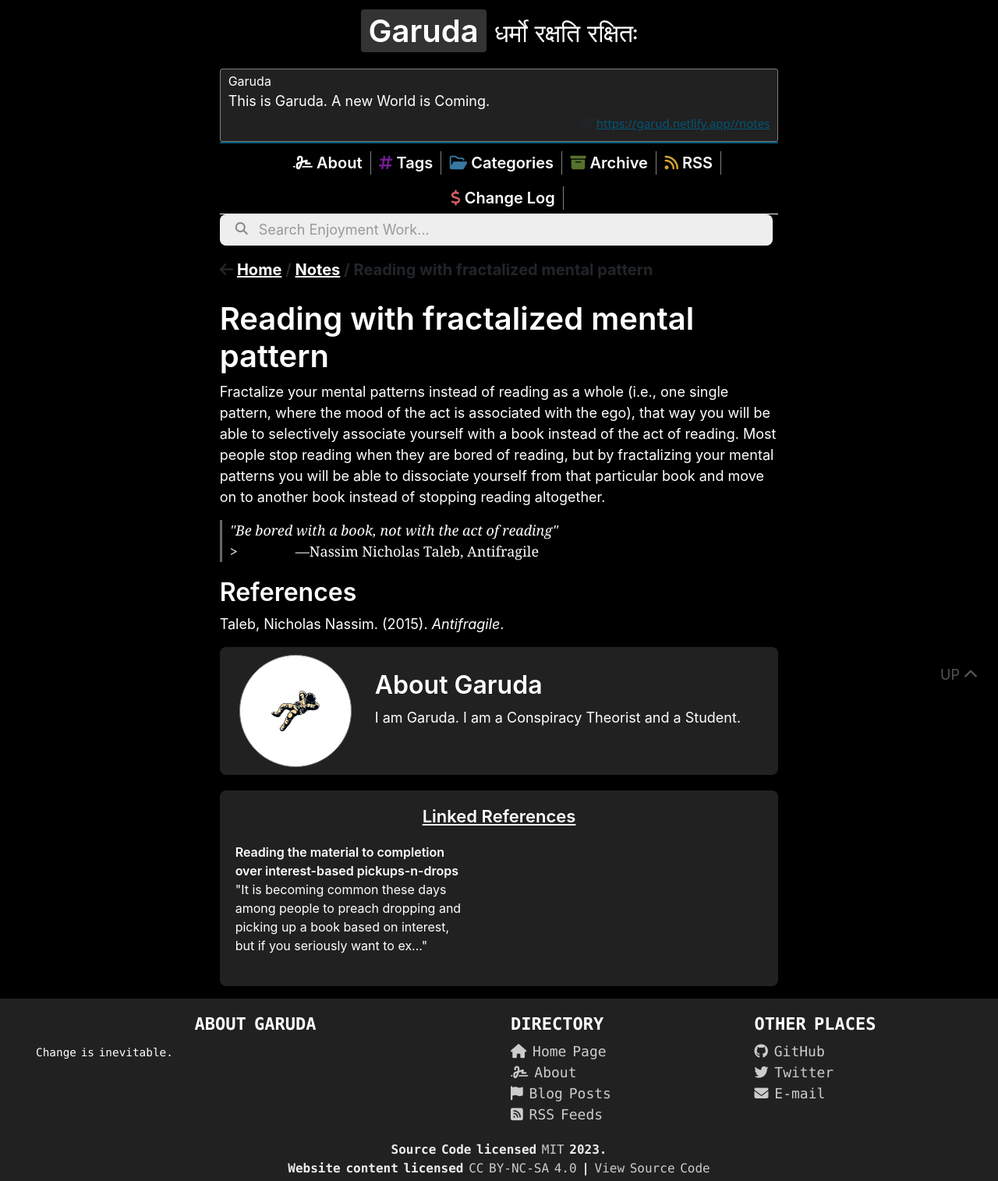
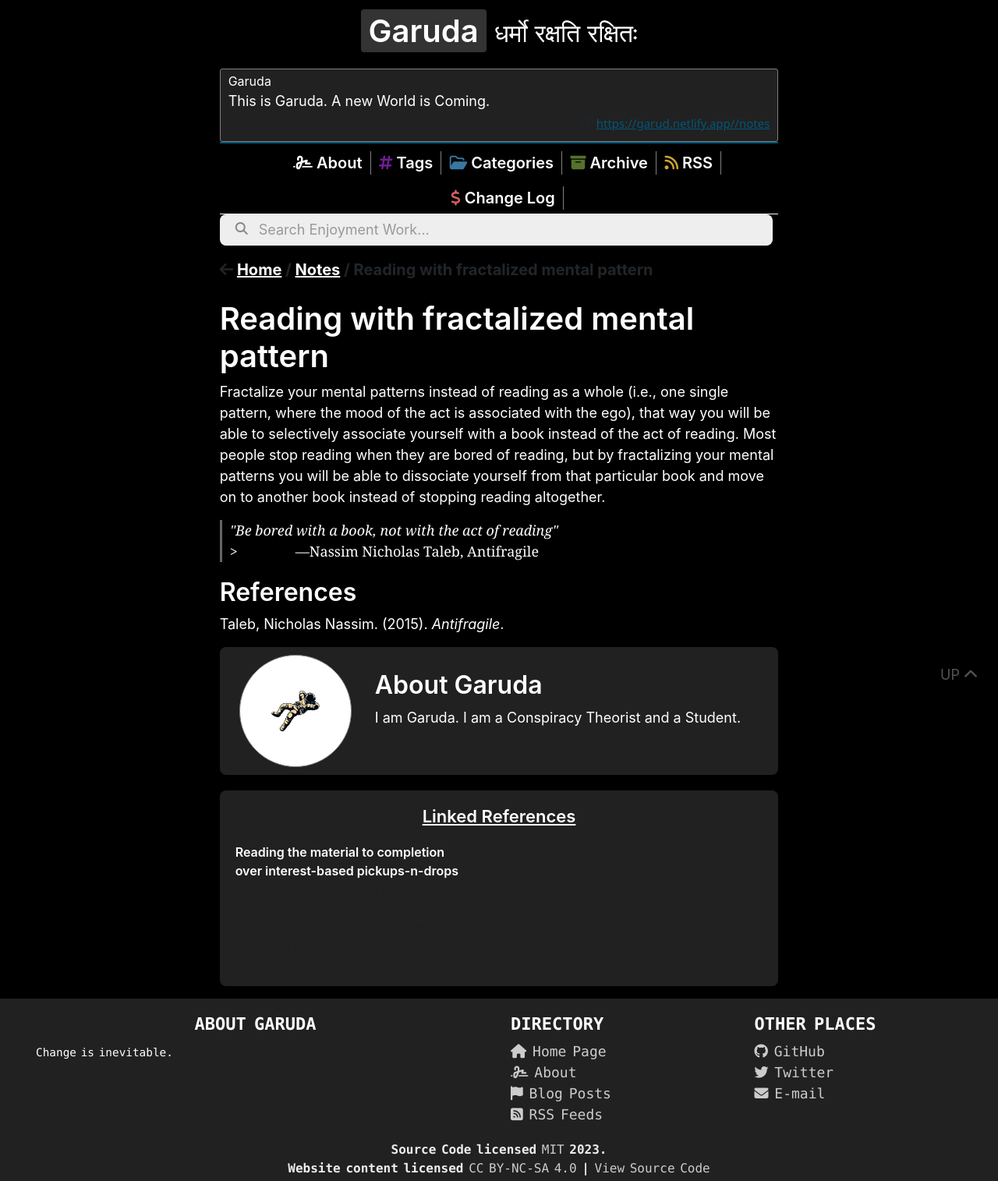
Before and after one commit to stardoom4/blog, a Jekyll site: the page built from _notes/reading-fractailized.md, in a window 1280 px wide. Shown: the whole page at 78% size. Built offline with Jekyll 4.4.1, drawn with Linux system fonts in a browser that asks for light colours; nearby versions of some CDN libraries.

Commit message:
Update style.css

```diff
--- a/assets/css/style.css
+++ b/assets/css/style.css
@@ -791,7 +791,7 @@ label.srs-toggle {
 }
 
 .related-excerpt {
-  color: #fff !important;
+  color: #212121 !important;
   padding-left: 10px;
   padding-right: 5px;
   font-size: 16px !important;
```
